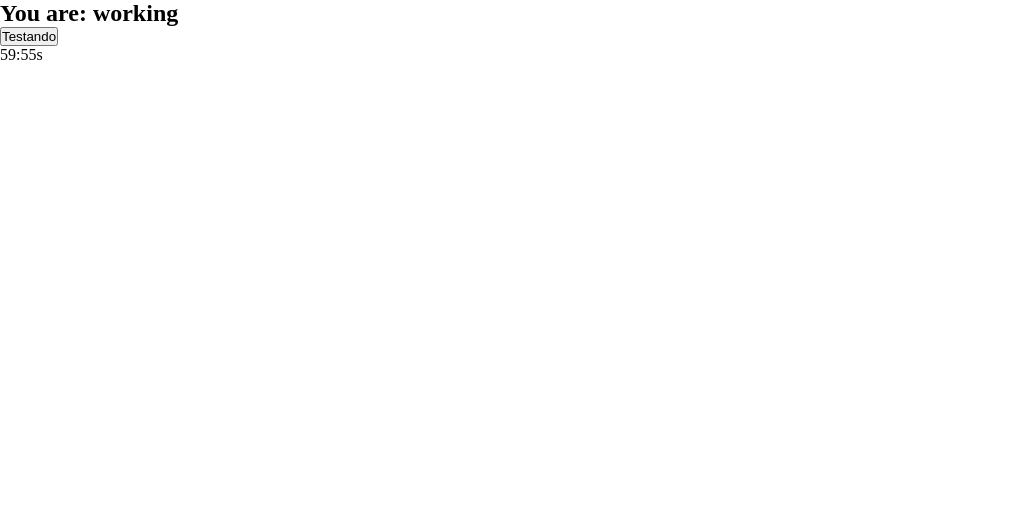
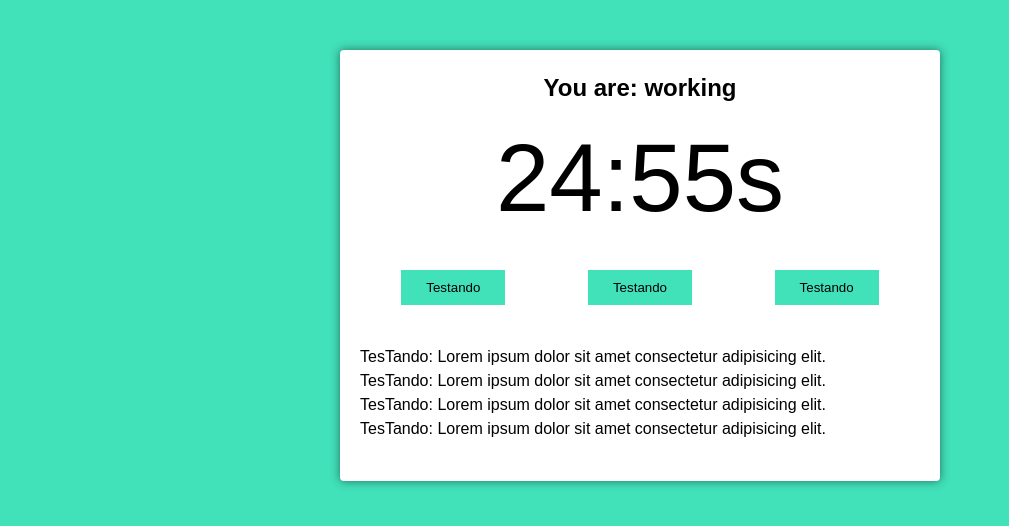
Before and after one commit to marcelosanto/pomodoro-react-typescript, a React (Create React App) app: page / in a window 1280 px wide. Shown: the top 526 px of the page, without its empty margins (0-1009 px from the left). Built offline with nearby package versions, Linux system fonts and the light colour scheme.

Commit message:
feat: css create

```diff
--- a/src/App.tsx
+++ b/src/App.tsx
@@ -4,8 +4,13 @@
 
 function App(): JSX.Element {
   return (
-    <div className="App">
-      <PomodoroTimer defaultPomodoroTime={3600} />
+    <div className="container">
+      <PomodoroTimer
+        pomodoroTime={1500}
+        shorResTime={300}
+        longRestTime={900}
+        cycles={4}
+      />
     </div>
   )
 }
--- a/src/components/pomodoro-timer.tsx
+++ b/src/components/pomodoro-timer.tsx
@@ -5,11 +5,14 @@
 import { Timer } from './timer'
 
 interface Props {
-  defaultPomodoroTime: number
+  pomodoroTime: number
+  shorResTime: number
+  longRestTime: number
+  cycles: number
 }
 
 export function PomodoroTimer(props: Props): JSX.Element {
-  const [mainTime, setMainTime] = useState(props.defaultPomodoroTime)
+  const [mainTime, setMainTime] = useState(props.pomodoroTime)
 
   UseInterval(() => {
     setMainTime(mainTime - 1)
@@ -18,8 +21,27 @@
   return (
     <div className="pomodoro">
       <h2>You are: working</h2>
-      <Button text="Testando"></Button>
       <Timer mainTime={mainTime} />
+      <div className="controls">
+        <Button text="Testando"></Button>
+        <Button text="Testando"></Button>
+        <Button text="Testando"></Button>
+      </div>
+
+      <div className="details">
+        <p>
+          TesTando: Lorem ipsum dolor sit amet consectetur adipisicing elit.
+        </p>
+        <p>
+          TesTando: Lorem ipsum dolor sit amet consectetur adipisicing elit.
+        </p>
+        <p>
+          TesTando: Lorem ipsum dolor sit amet consectetur adipisicing elit.
+        </p>
+        <p>
+          TesTando: Lorem ipsum dolor sit amet consectetur adipisicing elit.
+        </p>
+      </div>
     </div>
   )
 }
--- a/src/index.css
+++ b/src/index.css
@@ -4,3 +4,66 @@
   outline: none;
   box-sizing: border-box;
 }
+
+body {
+  font-family: sans-serif;
+  background: #41e1ba;
+  transition: background-color 300ms ease-in-out;
+  line-height: 1.5;
+}
+
+.container {
+  max-width: 640px;
+  margin: 0 auto;
+}
+
+.working {
+  background: #ef5d50;
+}
+
+.hidden {
+  display: none;
+}
+
+.pomodoro {
+  background: #fff;
+  margin: 50px 20px;
+  padding: 20px;
+  border-radius: 4px;
+  box-shadow: 0 0 10px rgb(0, 0, 0, 0.5);
+}
+
+.pomodoro h2 {
+  font-size: 24px;
+  text-align: center;
+}
+
+.pomodoro .timer {
+  font-size: 6rem;
+  text-align: center;
+}
+
+.pomodoro .controls {
+  display: flex;
+  align-items: center;
+  justify-content: space-evenly;
+}
+
+.pomodoro button {
+  background: #41e1ba;
+  border: none;
+  cursor: pointer;
+  padding: 10px 25px;
+  color: black;
+  transition: background-color 300ms ease-in-out;
+  margin: 20px auto;
+}
+
+.working .pomodoro button {
+  background: #ef5d50;
+  color: #fff;
+}
+
+.pomodoro .details {
+  margin: 20px 0;
+}
```
